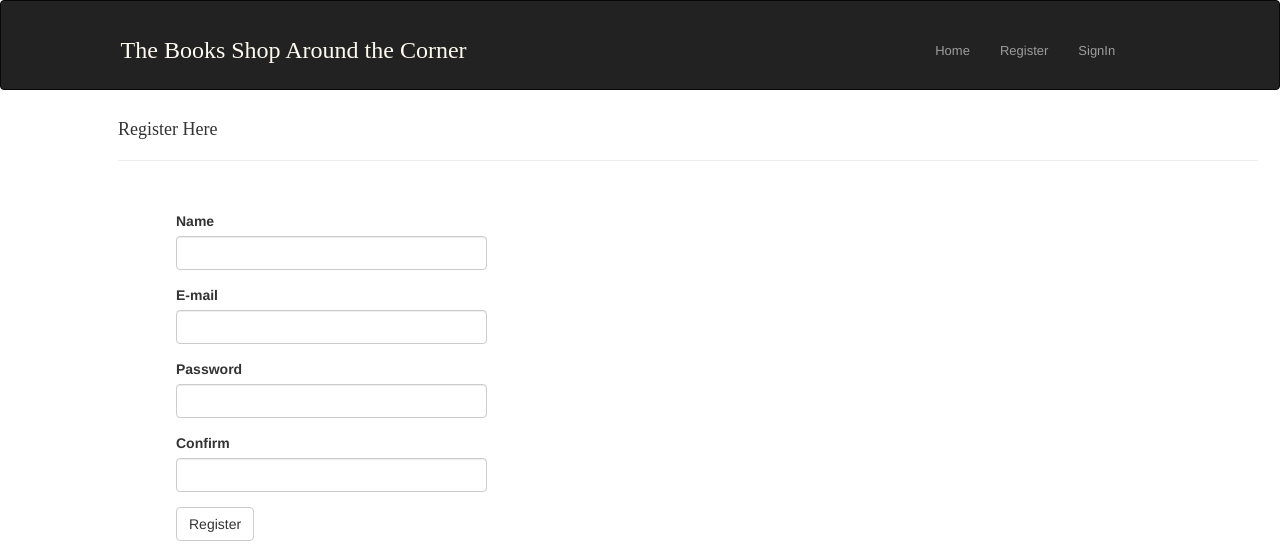
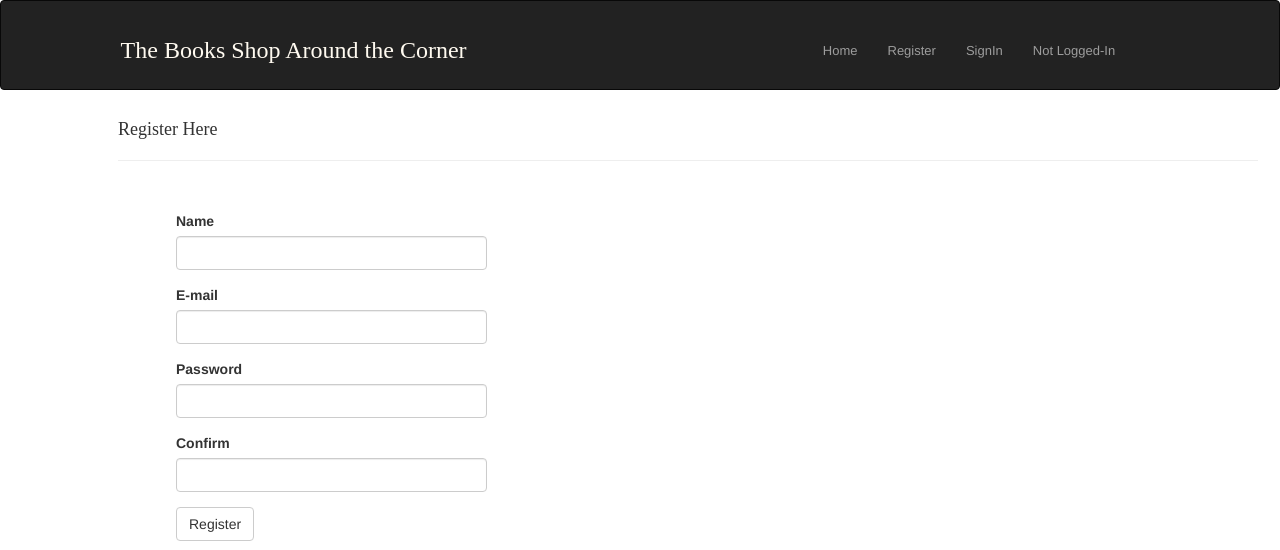
Before and after one commit to anatulea/book-catalog-flask-adv, a Flask app: page /register in a window 1280 px wide. Shown: the top 550 px of the page. Run offline with Flask 2, Linux system fonts and the light colour scheme; some libraries are stand-ins or nearby versions; some web fonts are replaced.

Commit message:
if current_user.is_authenticated

```diff
--- a/app/catalog/templates/layout.html
+++ b/app/catalog/templates/layout.html
@@ -1,4 +1,5 @@
 {% import "bootstrap/wtf.html" as wtf %}
+
 <!DOCTYPE html>
 <html lang="en">
 
@@ -27,13 +28,22 @@
                     <ul class="nav navbar-nav pull-right">
                         <li><a href="{{ url_for('main.display_books') }}"> Home </a></li>
                         <li><a href="{{ url_for('authentication.register_user') }}"> Register </a></li>
-                        <li><a href="{{ url_for('authentication.do_the_login') }}"> SignIn </a></li>
+                        <li> <a href="{{ url_for('authentication.do_the_login') }}"> SignIn </a></li>
+                        <li>
+                            <a href="">
+                                {% if current_user.is_authenticated %}
+                                    Logged-In as <b style="color: deeppink"> {{ current_user.user_name.title() }} </b>
+                                {% else %}
+                                    Not Logged-In
+                                {% endif %}
+                            </a>
+                        </li>
                     </ul>
                 </div>
             </nav>
         {% endblock navbar %}
 
-         {# flash messaging #}
+        {# flash messaging #}
         {% for message in get_flashed_messages() %}
                 <div class=" container alert alert-info">
                     <button type="button" class="close" data-dismiss="alert"></button>
@@ -43,7 +53,6 @@
 
         {# empty block for custom content #}
         {% block content %} {% endblock content %}
-
 
         {# footer #}
         {% block footer %}
```
